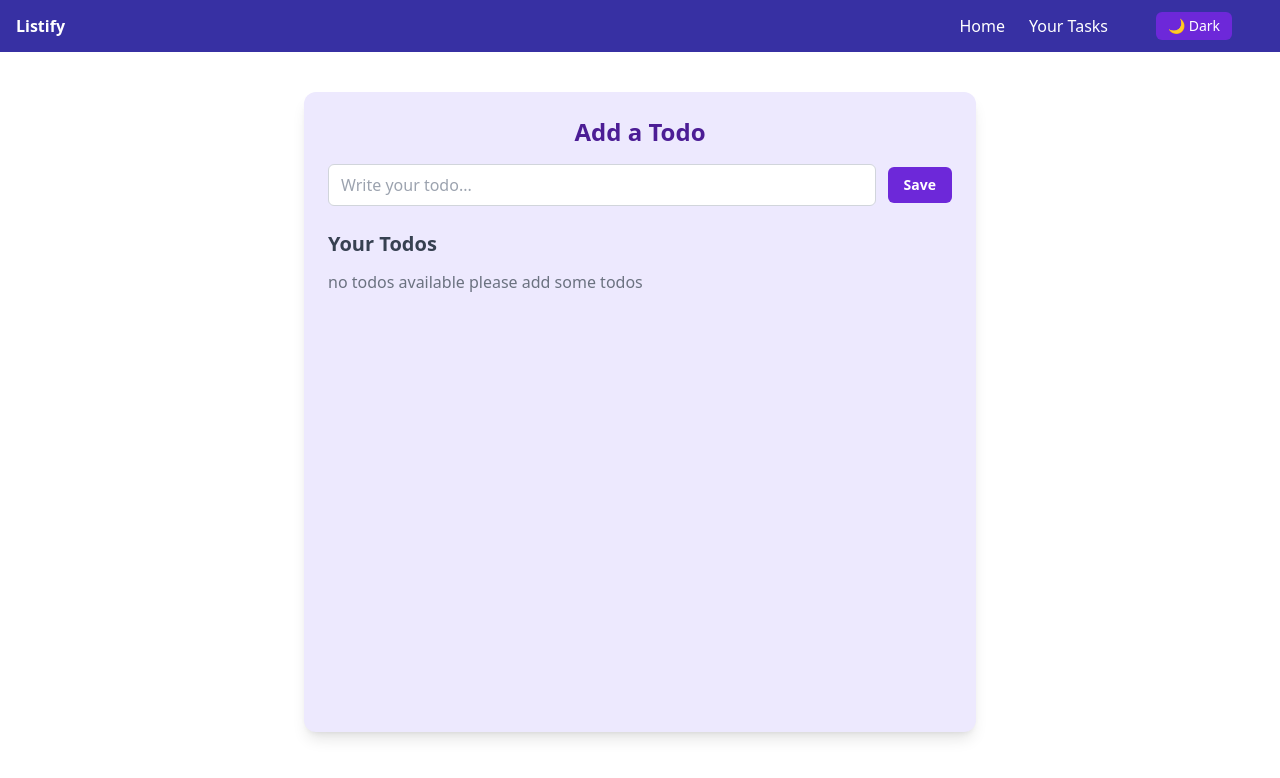
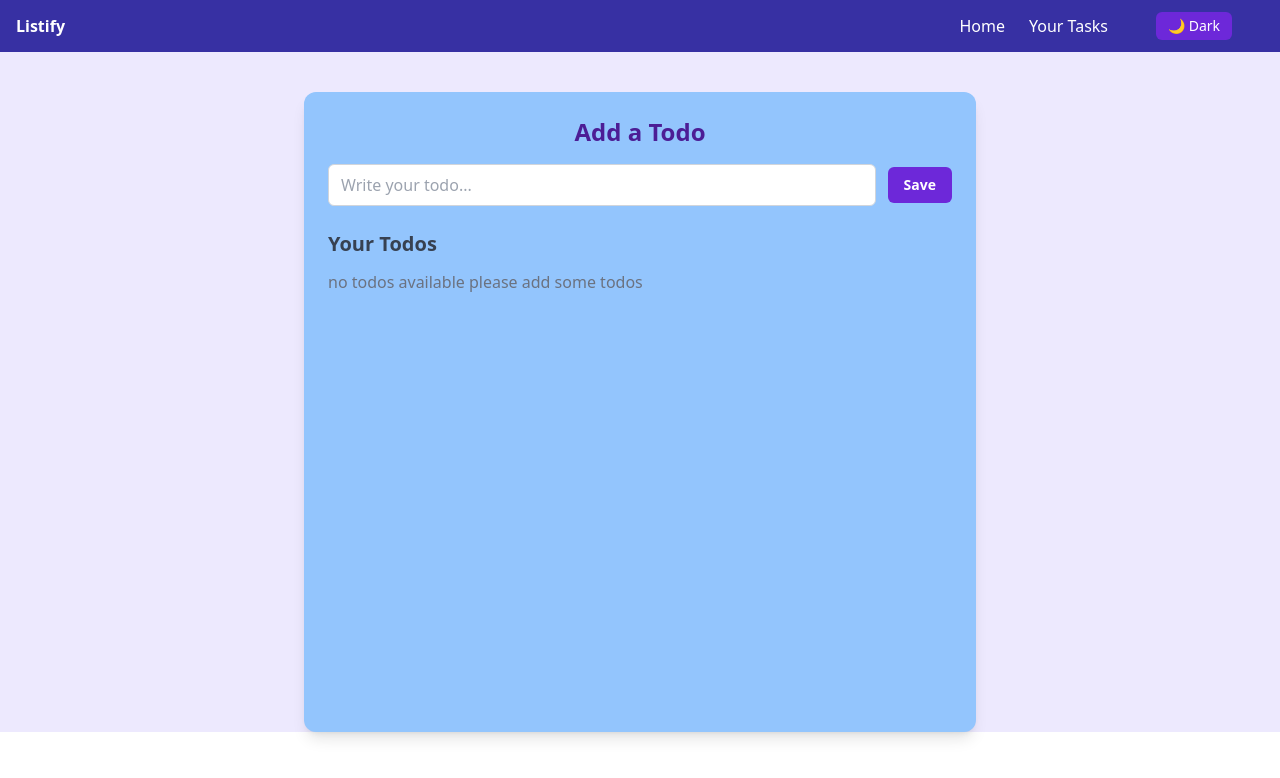
Before and after one commit to amisha-chouhan/Listify, a React (Vite) app: page / in a window 1280 px wide. Shown: the top 778 px of the page. Built offline with nearby package versions, Linux system fonts and the light colour scheme.

Commit message:
Added edit/delete functionality in todos and dark-light theme toggle

```diff
--- a/src/App.jsx
+++ b/src/App.jsx
@@ -29,17 +29,20 @@ import './index.css'
     console.log(todos)
   }
 
-  const handleEdit = () =>{
-
+  const handleEdit = (e,id) =>{
+    let t=todos.filter(i=>i.id === id)
+    setTodo(t[0].todo)
+    let newTodos = todos.filter(item=>{
+      return item.id!==id
+    })
+    setTodos(newTodos)
   }
   const handleDelete = (e, id) => {
     // let index =todos.findIndex(item => {
     //   return item.id===id
     // })
-
-
     let newTodos = todos.filter(item=>{
-      return item.id !==id
+      return item.id!==id
     })
     setTodos(newTodos)
   }
@@ -60,14 +63,15 @@ import './index.css'
 
   }
   return (
-    <>
+    < >
+    <div className='bg-violet-100 dark:bg-blue-300 min-h-max '>
       <Navbar toggleTheme={toggleTheme} theme={theme} />
 
 
-      <div className="container mx-auto max-w-2xl my-10 rounded-xl p-6 bg-violet-100 dark:bg-gray-900 shadow-lg min-h-[80vh] transition-colors duration-300">
+      <div className="container mx-auto max-w-2xl my-10 rounded-xl p-6  bg-blue-300 dark:bg-indigo-800 shadow-lg min-h-[80vh] transition-colors duration-300">
 
 
-        <h1 className="text-2xl font-bold text-violet-900 dark:text-violet-100 mb-4 text-center">
+        <h1 className="text-2xl font-bold text-violet-900 dark:text-violet-100  mb-4 text-center">
           Add a Todo
         </h1>
         <div className="addTodo flex flex-col sm:flex-row items-center gap-3 mb-6">
@@ -83,17 +87,17 @@ import './index.css'
         </div>
 
 
-        <h2 className="text-xl font-semibold text-gray-700 mb-3">Your Todos</h2>
+        <h2 className="text-xl font-semibold text-gray-700 mb-3 dark:text-white ">Your Todos</h2>
         <div className="todos space-y-3">
-          {todos.length===0 && <p className='text-gray-500'>no todos available please add some todos</p>}
+          {todos.length===0 && <p className='text-gray-500 dark:text-white'>no todos available please add some todos</p>}
             {todos.map(item => {
 
 
-         return  <div key={item.id} className="todo flex justify-between items-center bg-white dark:bg-gray-700 shadow-md rounded-md p-3">
+         return  <div key={item.id} className="todo flex justify-between items-center bg-white dark:bg-white shadow-md rounded-md p-3">
             <input name={item.id} onChange={handleCheckbox} type="checkbox" value={item.isCompleted}  id='' />
-            <div className= '{item.isCompleted?"": "line-through"} text-gray-800 dark:text-gray-100'>{item.todo}</div>
+            <div className= '{item.isCompleted?"": "line-through"} text-gray-800 dark:black'>{item.todo}</div>
             <div className="flex gap-2">
-              <button onClick={handleEdit} className="bg-yellow-500 hover:bg-yellow-600 px-3 py-1 text-sm font-medium text-white rounded-md transition-all duration-200">
+              <button onClick={(e)=>handleEdit(e,item.id)} className="bg-yellow-500 hover:bg-yellow-600 px-3 py-1 text-sm font-medium text-white rounded-md transition-all duration-200">
                 Edit
               </button>
               <button  onClick={(e)=>handleDelete(e,item.id)} className="bg-red-500 hover:bg-red-600 px-3 py-1 text-sm font-medium text-white rounded-md transition-all duration-200">
@@ -104,6 +108,7 @@ import './index.css'
             })}
         </div>
       </div>
+    </div>
     </>
   )
 }
```
